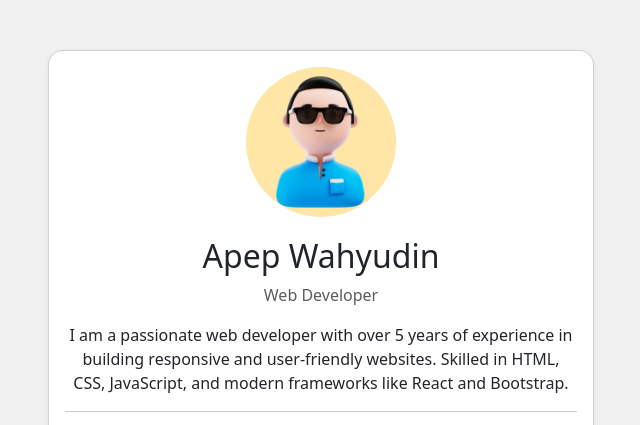
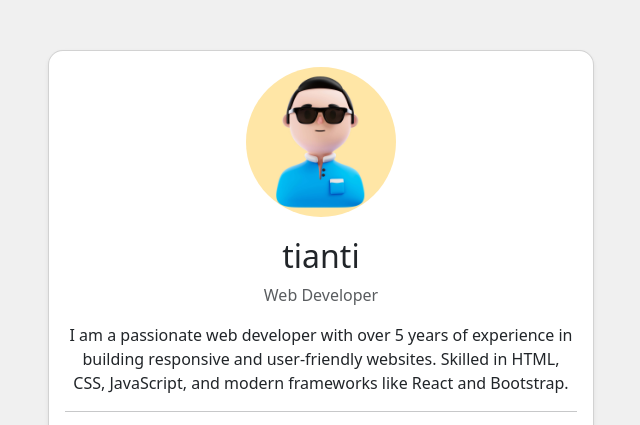
Before and after one commit to tiantinatalia/pcc_tiantinatalia_x2, a plain HTML site: page index.html in a window 1280 px wide. Shown: the top 425 px of the page, without its empty margins (319-959 px from the left). Drawn offline with nearby package versions, Linux system fonts and the light colour scheme.

Commit message:
Update index.html

```diff
--- a/index.html
+++ b/index.html
@@ -15,7 +15,7 @@
                 <div class="card shadow-sm">
                     <div class="card-body text-center">
                         <img src="avatar.jpg" alt="Profile Image" class="profile-img">
-                        <h2>Apep Wahyudin</h2>
+                        <h2>tianti</h2>
                         <p class="text-muted">Web Developer</p>
                         <p>I am a passionate web developer with over 5 years of experience in building responsive and user-friendly websites. Skilled in HTML, CSS, JavaScript, and modern frameworks like React and Bootstrap.
                         </p>
```
